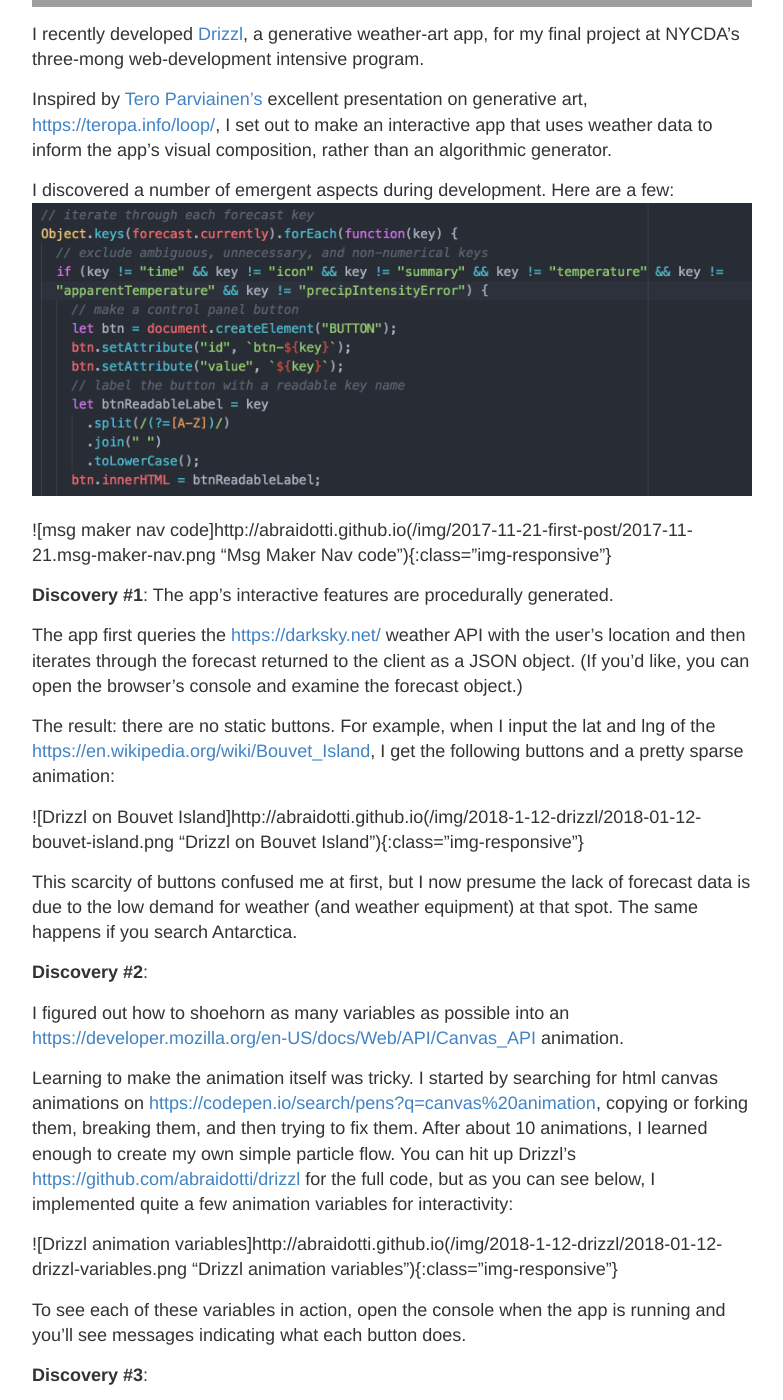
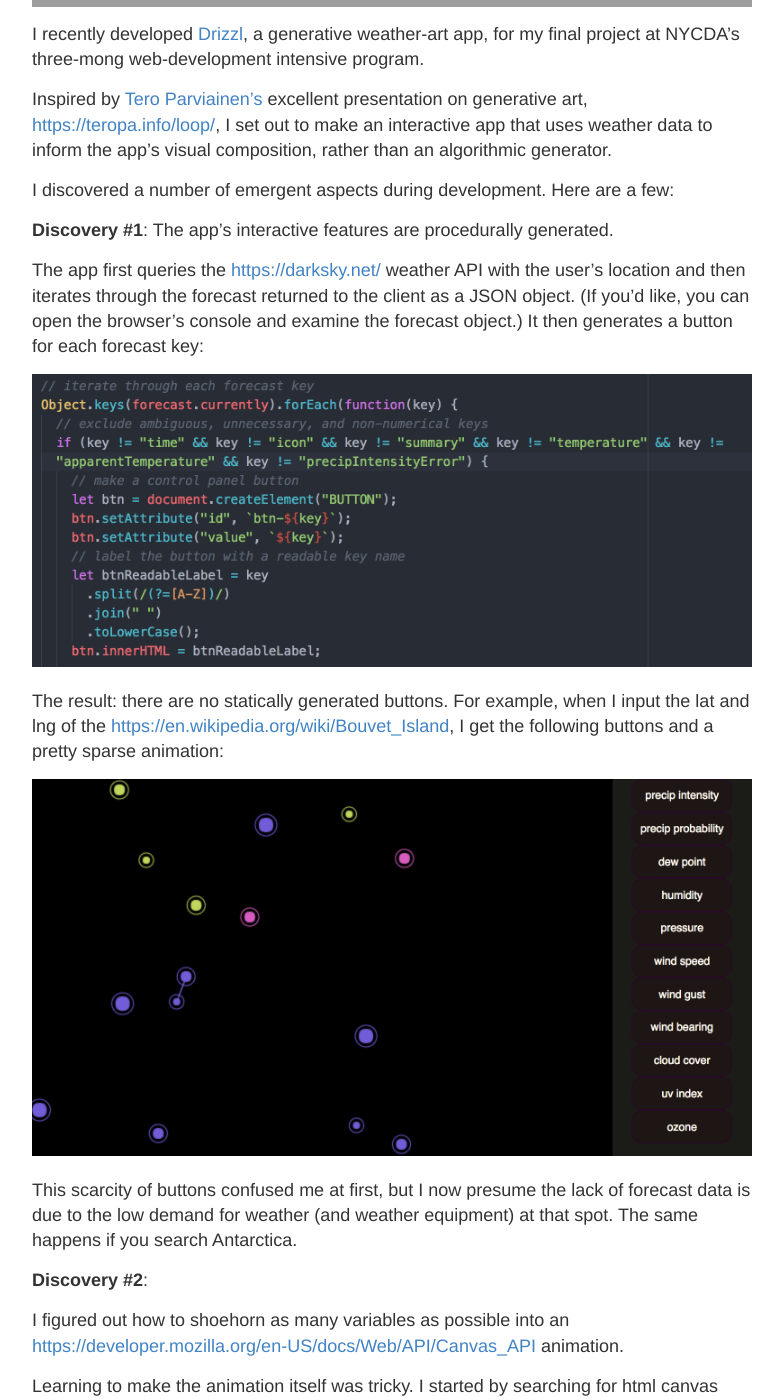
Before and after one commit to abraidotti/abraidotti.github.io, a Jekyll site: the page built from _posts/2018-1-12-drizzl.md, in a window 1280 px wide and 1400 px high, scrolled down 760 px. Shown: the whole window, without its empty margins (248-1031 px from the left). Built offline with Jekyll 4.4.1, drawn with Linux system fonts in a browser that asks for light colours; some of the changed text lies outside the part shown; grey boxes are pictures that could not be loaded.

Commit message:
remove site url from image path

```diff
--- a/_posts/2018-1-12-drizzl.md
+++ b/_posts/2018-1-12-drizzl.md
@@ -10,17 +10,16 @@
 Inspired by [Tero Parviainen's](https://teropa.info/) excellent presentation on generative art, [https://teropa.info/loop/](“How Generative Music Works”), I set out to make an interactive app that uses weather data to inform the app's visual composition, rather than an algorithmic generator.
 
 I discovered a number of emergent aspects during development. Here are a few:
-![Buttons from forecast keys]({{site.url}}/img/2018-1-12-drizzl/2018-01-12-drizzl-object-keys.png "Buttons from forecast keys"){:class="img-responsive"}
-
-![msg maker nav code]{{site.url}}(/img/2017-11-21-first-post/2017-11-21.msg-maker-nav.png "Msg Maker Nav code"){:class="img-responsive"}
 
 **Discovery #1**: The app's interactive features are procedurally generated.
 
-The app first queries the [https://darksky.net/](Dark Sky) weather API with the user's location and then iterates through the forecast returned to the client as a JSON object. (If you'd like, you can open the browser's console and examine the forecast object.)
+The app first queries the [https://darksky.net/](Dark Sky) weather API with the user's location and then iterates through the forecast returned to the client as a JSON object. (If you'd like, you can open the browser's console and examine the forecast object.) It then generates a button for each forecast key:
 
-The result: there are no static buttons. For example, when I input the lat and lng of the [https://en.wikipedia.org/wiki/Bouvet_Island](most remote island on earth), I get the following buttons and a pretty sparse animation:
+![Buttons from forecast keys](../img/2018-1-12-drizzl/2018-01-12-drizzl-object-keys.png "Buttons from forecast keys"){:class="img-responsive"}
 
-![Drizzl on Bouvet Island]{{site.url}}(/img/2018-1-12-drizzl/2018-01-12-bouvet-island.png "Drizzl on Bouvet Island"){:class="img-responsive"}
+The result: there are no statically generated buttons. For example, when I input the lat and lng of the [https://en.wikipedia.org/wiki/Bouvet_Island](most remote island on earth), I get the following buttons and a pretty sparse animation:
+
+![Drizzl on Bouvet Island](../img/2018-1-12-drizzl/2018-01-12-bouvet-island.png "Drizzl on Bouvet Island"){:class="img-responsive"}
 
 This scarcity of buttons confused me at first, but I now presume the lack of forecast data is due to the low demand for weather (and weather equipment) at that spot. The same happens if you search Antarctica.
 
@@ -30,7 +29,7 @@
 
 Learning to make the animation itself was tricky. I started by searching for html canvas animations on [https://codepen.io/search/pens?q=canvas%20animation](CodePen), copying or forking them, breaking them, and then trying to fix them. After about 10 animations, I learned enough to create my own simple particle flow. You can hit up Drizzl's [https://github.com/abraidotti/drizzl](github repo) for the full code, but as you can see below, I implemented quite a few animation variables for interactivity:
 
-![Drizzl animation variables]{{site.url}}(/img/2018-1-12-drizzl/2018-01-12-drizzl-variables.png "Drizzl animation variables"){:class="img-responsive"}
+![Drizzl animation variables](../img/2018-1-12-drizzl/2018-01-12-drizzl-variables.png "Drizzl animation variables"){:class="img-responsive"}
 
 To see each of these variables in action, open the console when the app is running and you'll see messages indicating what each button does.
 
@@ -42,11 +41,11 @@
 
 Still, I want to point out that even though this is a single page app, the forecast is requested by the server and rendered to the client:
 
-![Drizzl routing]{{site.url}}(/img/2018-1-12-drizzl/2018-01-12-routing.png "Drizzl routing"){:class="img-responsive"}
+![Drizzl routing](../img/2018-1-12-drizzl/2018-01-12-routing.png "Drizzl routing"){:class="img-responsive"}
 
 I initially struggled with rendering the forecast back from the server to the client, but I solved this problem by hiding the forecast in an H3 tag, grabbing it, and then deleting the H3 tag:
 
-![Server-client forecast hack]{{site.url}}(/img/2018-1-12-drizzl/2018-01-12-forecast-hack.png "Server-client forecast hack"){:class="img-responsive"}
+![Server-client forecast hack](../img/2018-1-12-drizzl/2018-01-12-forecast-hack.png "Server-client forecast hack"){:class="img-responsive"}
 
 I have no doubt there's a routine, elegant solution to this problem, but I like my method for its novelty. When you lack an umbrella, you can always use a trash bag. :)
 Thanks for reading!
```
